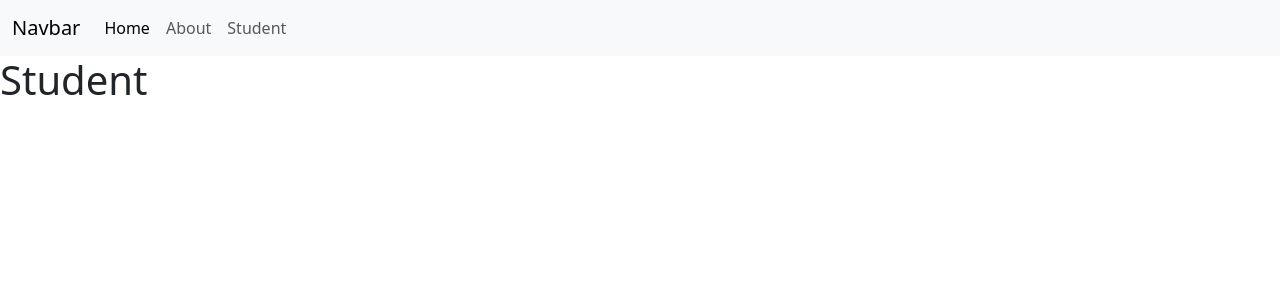
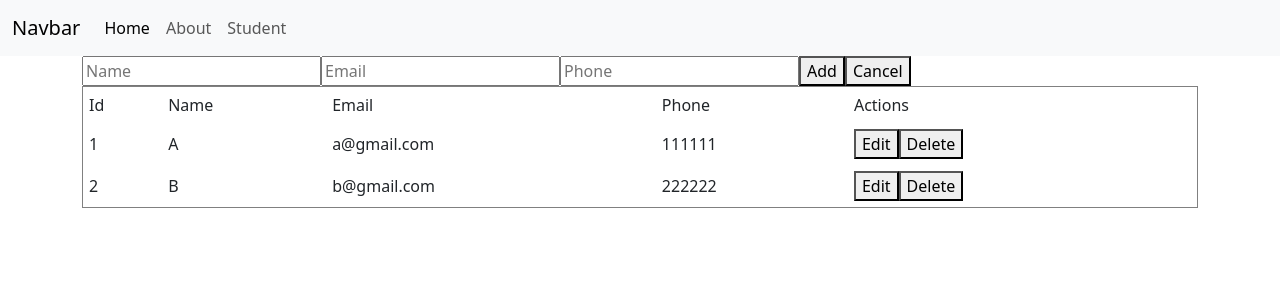
Before and after one commit to huy19712011/vue3-fa25-sd20301, a Vue app: page /student in a window 1280 px wide. Shown: the top 300 px of the page. Built offline with nearby package versions, Linux system fonts and the light colour scheme.

Commit message:
CRUD: add new Student

```diff
--- a/src/components/StudentManager.vue
+++ b/src/components/StudentManager.vue
@@ -1,9 +1,62 @@
-<script setup></script>
+<script setup>
+import { ref } from "vue";
+
+const students = ref([
+  { id: 1, name: "A", email: "a@gmail.com", phone: "111111" },
+  { id: 2, name: "B", email: "b@gmail.com", phone: "222222" },
+]);
+
+const form = ref({
+  id: null,
+  name: "",
+  email: "",
+  phone: "",
+});
+
+function addStudent() {
+  students.value.push({
+    id: students.value.length + 1,
+    name: form.value.name,
+    email: form.value.email,
+    phone: form.value.phone,
+  });
+}
+</script>
 
 <template>
-  <div>
-    <h1>Student</h1>
+  <div class="container">
+    <form @submit.prevent="addStudent()" class="form">
+      <input v-model="form.name" placeholder="Name" required />
+      <input v-model="form.email" placeholder="Email" required />
+      <input v-model="form.phone" placeholder="Phone" required />
+      <button>Add</button>
+      <button>Cancel</button>
+    </form>
+
+    <table border="1" cellpadding="6" style="width: 100%">
+      <thead>
+        <tr>
+          <th>Id</th>
+          <th>Name</th>
+          <th>Email</th>
+          <th>Phone</th>
+          <th>Actions</th>
+        </tr>
+      </thead>
+      <tbody>
+        <tr v-for="student in students" :key="student.id">
+          <td>{{ student.id }}</td>
+          <td>{{ student.name }}</td>
+          <td>{{ student.email }}</td>
+          <td>{{ student.phone }}</td>
+          <td>
+            <button>Edit</button>
+            <button>Delete</button>
+          </td>
+        </tr>
+      </tbody>
+    </table>
   </div>
 </template>
 
-<style></style>
+<style scoped></style>
```
